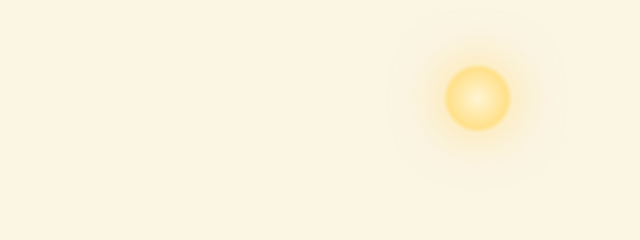
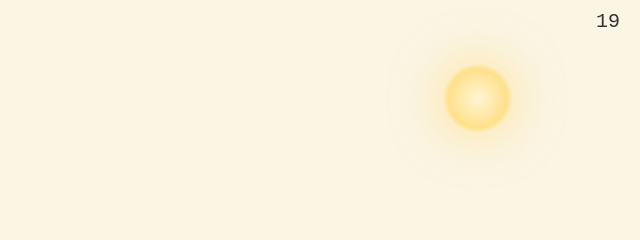
Before and after one commit to toavinathefirst-lang/trex, a website built with Vite: page index.html in a window 1280 px wide. Shown: the top 240 px of the page, 640-1280 px from the left. Built offline with nearby package versions, Linux system fonts and the light colour scheme.

Commit message:
ajout d un systeme de score

```diff
--- a/index.html
+++ b/index.html
@@ -8,6 +8,7 @@
   </head>
   <body>
     <div id="app">
+      <div id="score">0</div>
       <div id="desert">
         <h2 id="alert"></h2>
         <div class="grid">
--- a/src/main.js
+++ b/src/main.js
@@ -7,13 +7,22 @@ document.addEventListener("DOMContentLoaded",()=>{
     const alert = document.getElementById("alert")
     const desert = document.getElementById("desert")
     const body = document.body
+    const scoreDisplay = document.getElementById("score")
     let position =0
     const GRAVITY =0.9
     let isJumping = false;
+    let score = 0
+    let scoreTimerId = null
     let isGameOver=false;
 
     if (!isGameOver) audioManager.playBGM()
 
+     function startScore() {                                  // <-- ajouté
+        scoreTimerId = setInterval(() => {
+            score++
+            scoreDisplay.textContent = score
+        }, 100)
+    }
     function control (e){
         if(e.code === "Space"){
             if(!isJumping){
@@ -61,6 +70,7 @@ document.addEventListener("DOMContentLoaded",()=>{
                     audioManager.stopBGM()
                     audioManager.playSFX("gameOver")
                     clearInterval(timerId)
+                    clearInterval(scoreTimerId)               // <-- ajouté : arrête le score
                     alert.innerHTML = 'Game Over'
                     isGameOver = true
 
@@ -79,6 +89,7 @@ document.addEventListener("DOMContentLoaded",()=>{
         }
     }
 
+    startScore()
     generateObstacles()
     document.addEventListener("keydown",control);
 });
--- a/src/style.css
+++ b/src/style.css
@@ -106,6 +106,15 @@ body::after {
     bottom: 0;
     z-index: 2;
 }
+#score {
+    position: absolute;
+    top: 10px;
+    right: 20px;
+    font-family: monospace;
+    font-size: 20px;
+    color: #333;
+    z-index: 3;
+}
 
 body.game-over,
 body.game-over::before,
```
